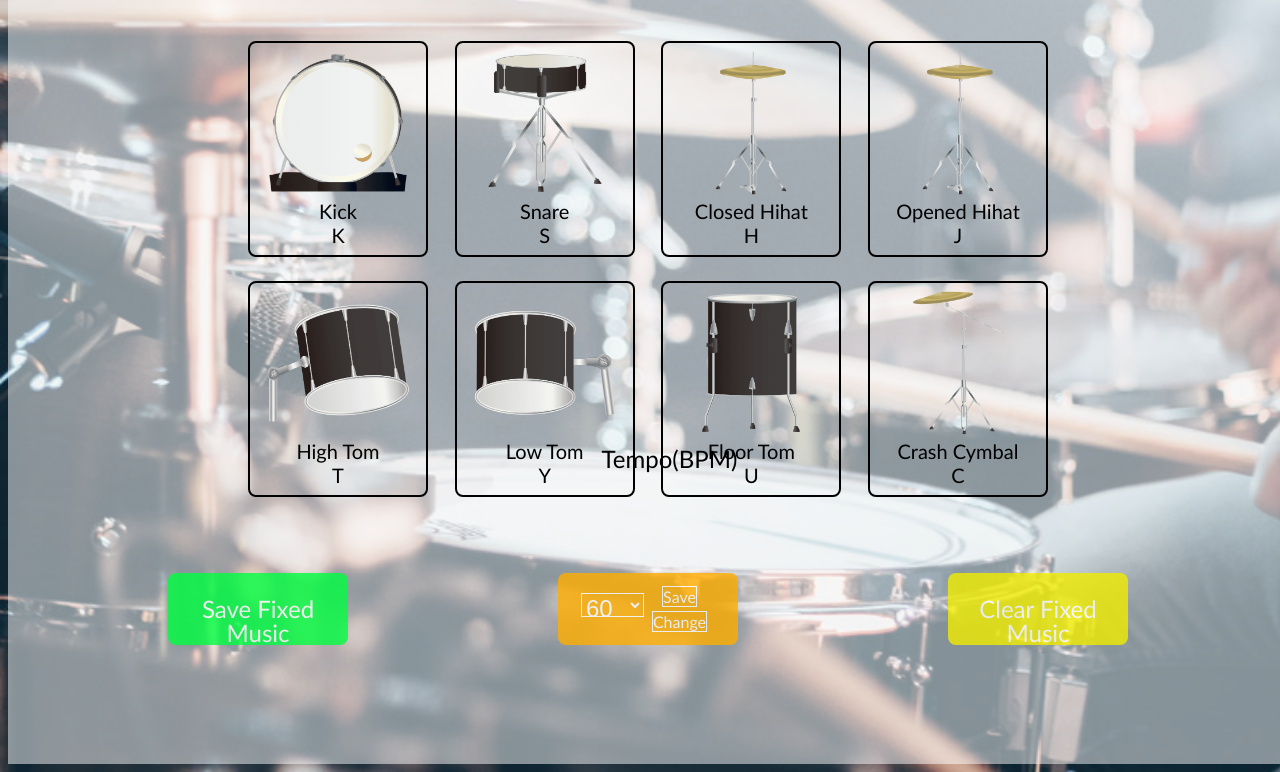
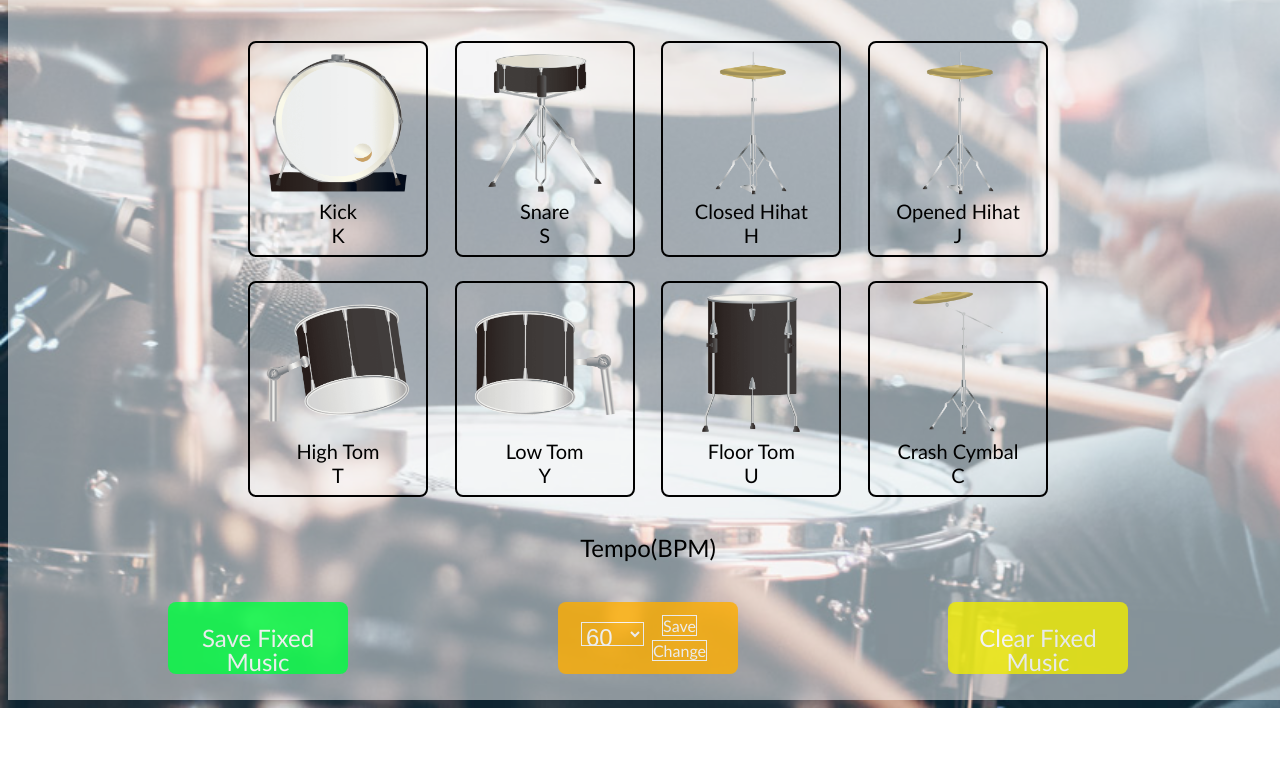
Before and after one commit to ykiyoshima/memopad-app, a plain HTML site: page index.html in a window 1280 px wide. Shown: the part 204-976 px from the top of the page. After the commit the page ends 912 px from the top, so only its background shows below. Drawn offline with nearby package versions, Linux system fonts and the light colour scheme.

Commit message:
complete memopad-app

```diff
--- a/css/style.css
+++ b/css/style.css
@@ -8,7 +8,7 @@ body {
 .wrapper {
     background-color: rgba(255, 255, 255, 0.5);
     width: 1280px;
-    height: 960px;
+    height: 896px;
     margin: 0 auto;
 }
 
@@ -145,7 +145,7 @@ body {
 #storage {
     display: flex;
     justify-content: space-between;
-    margin-top: 64px;
+    margin-top: 16px;
     width: 960px;
 }
 
@@ -213,7 +213,9 @@ body {
     padding-left: 8px;
 }
 
-
+#tempo-text {
+    font-size: 24px;
+}
 
 #tempo #control-tempo p {
     display: flex;
@@ -272,13 +274,6 @@ body {
     box-shadow: none;
 }
 
-#tempo-text {
-    position: fixed;
-    top: 78%;
-    left: 47%;
-    font-size: 24px;
-}
-
 #modal {
     position: fixed;
     top: calc(50% - 540px / 2);
--- a/index.html
+++ b/index.html
@@ -77,6 +77,8 @@
                 </div>
             </div>
 
+            <p id="tempo-text">Tempo(BPM)</p>
+
             <div id="storage">
                 <div id="save" class="btn"><p>Save Fixed Music</p></div>
                 <div id="tempo" class="btn"><select></select>
@@ -87,7 +89,6 @@
                 </div>
                 <div id="clear" class="btn"><p>Clear Fixed Music</p></div>
             </div>
-            <p id="tempo-text">Tempo(BPM)</p>
         </div>
     </div>
 
```
Also changed, not shown: 1 other file.
